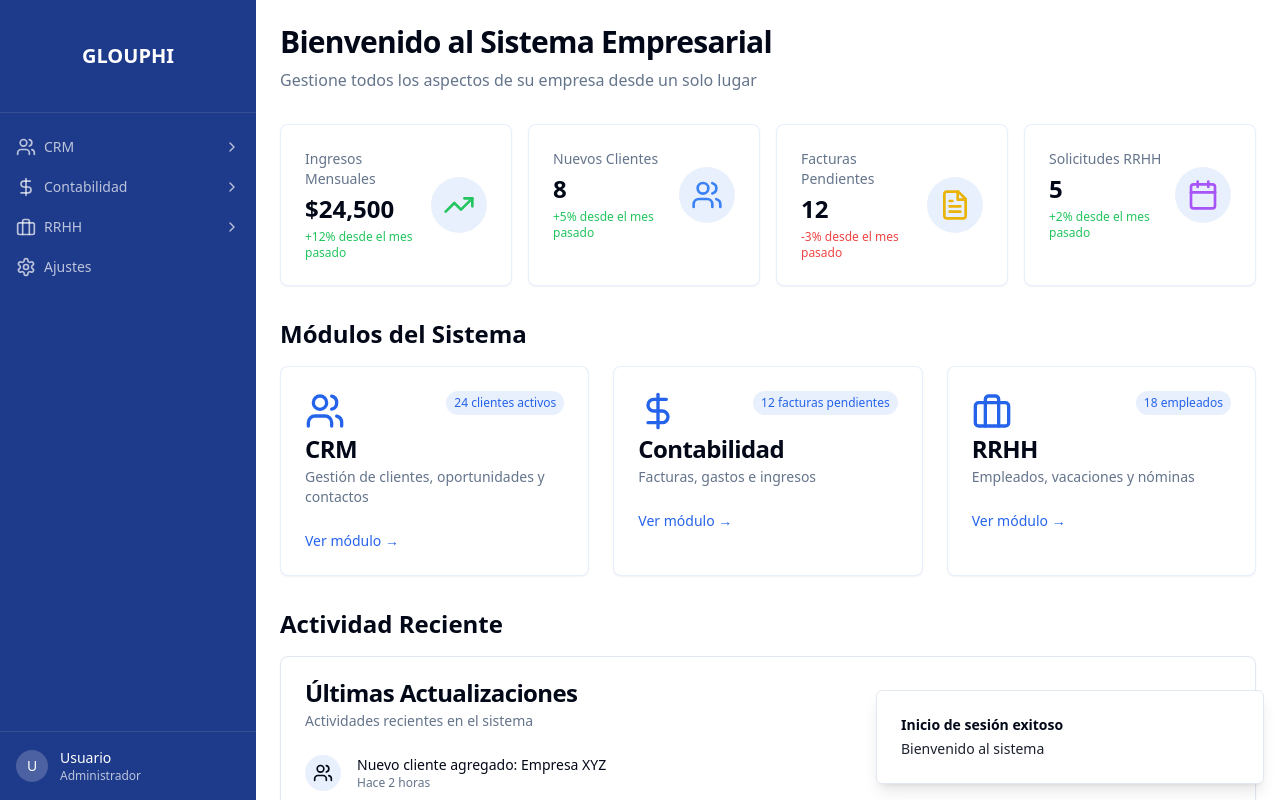
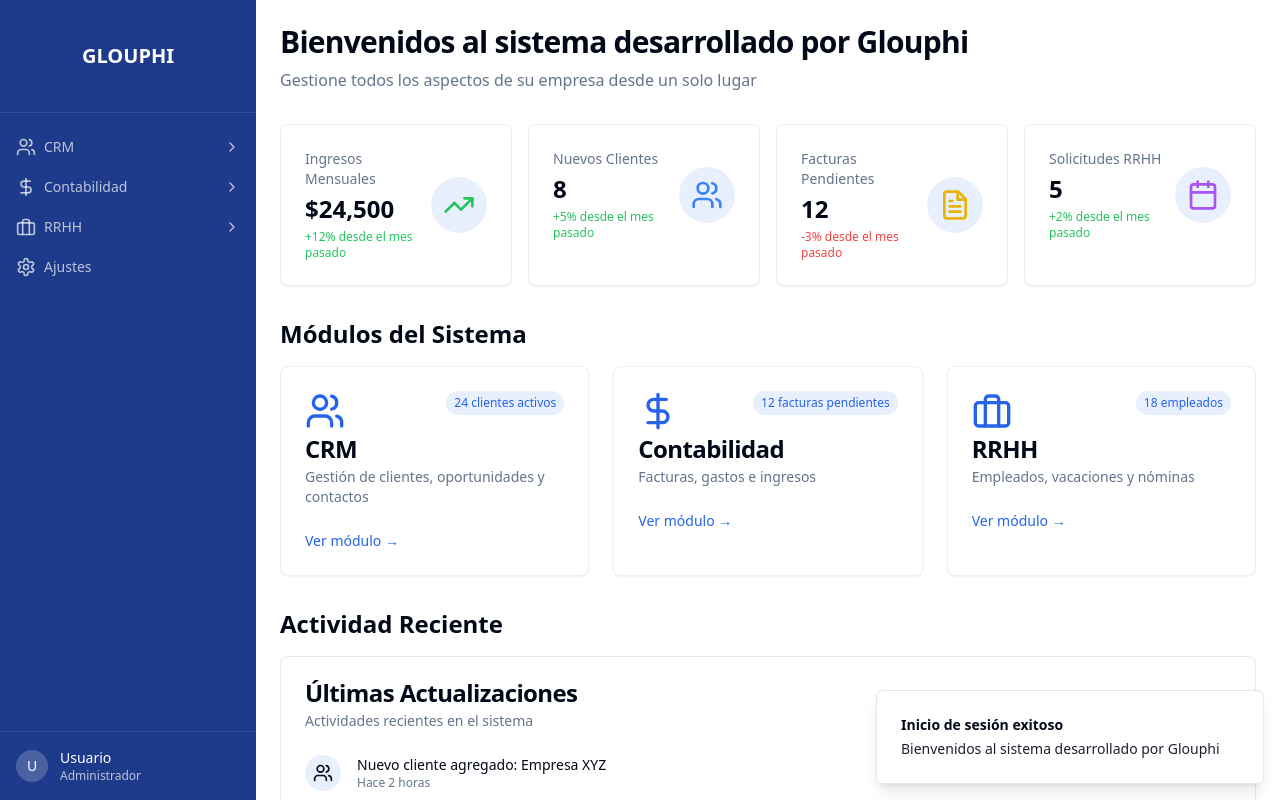
Before and after one commit to BrayanVirguezglouphi/codexcurosr, a React (Vite) app: page / in a window 1280 px wide. Both pictures are taken after typing "Sample", "Sample123" into the empty fields and a click on the button "Ingresar". Shown: the top 800 px of the page. Built offline with nearby package versions, Linux system fonts and the light colour scheme.

Commit message:
feat: actualizar mensajes de bienvenida - Cambiar por 'Bienvenidos al sistema desarrollado por Glouphi'

```diff
--- a/src/pages/Dashboard.jsx
+++ b/src/pages/Dashboard.jsx
@@ -64,7 +64,7 @@
         animate={{ opacity: 1, y: 0 }}
         transition={{ duration: 0.5 }}
       >
-        <h1 className="text-3xl font-bold tracking-tight">Bienvenido al Sistema Empresarial</h1>
+        <h1 className="text-3xl font-bold tracking-tight">Bienvenidos al sistema desarrollado por Glouphi</h1>
         <p className="text-muted-foreground mt-2">
           Gestione todos los aspectos de su empresa desde un solo lugar
         </p>
--- a/src/pages/Login.jsx
+++ b/src/pages/Login.jsx
@@ -17,7 +17,7 @@
       localStorage.setItem('user', JSON.stringify({ username: formData.username }));
       toast({
         title: "Inicio de sesión exitoso",
-        description: "Bienvenido al sistema",
+        description: "Bienvenidos al sistema desarrollado por Glouphi",
       });
       navigate('/');
     }
```
